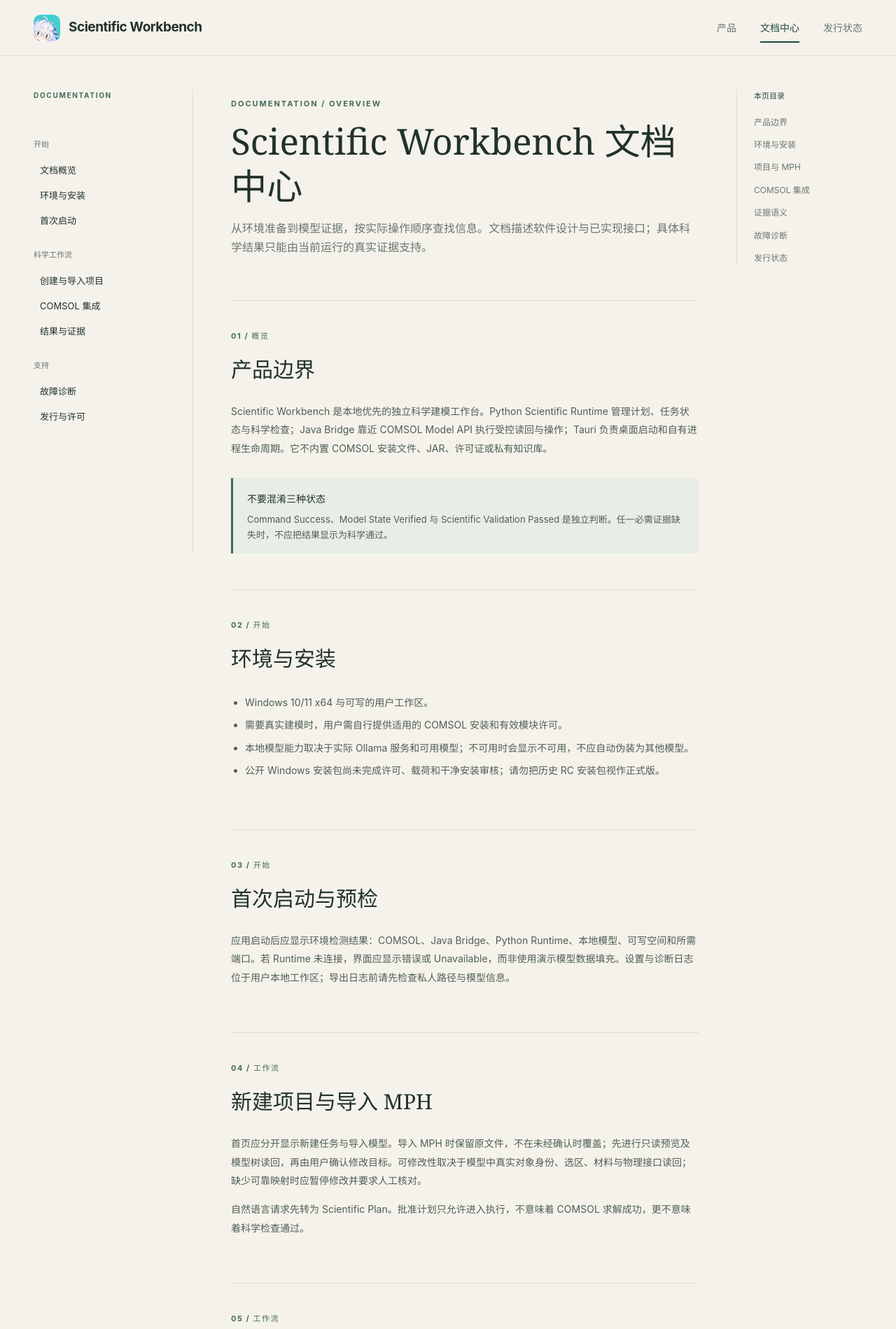
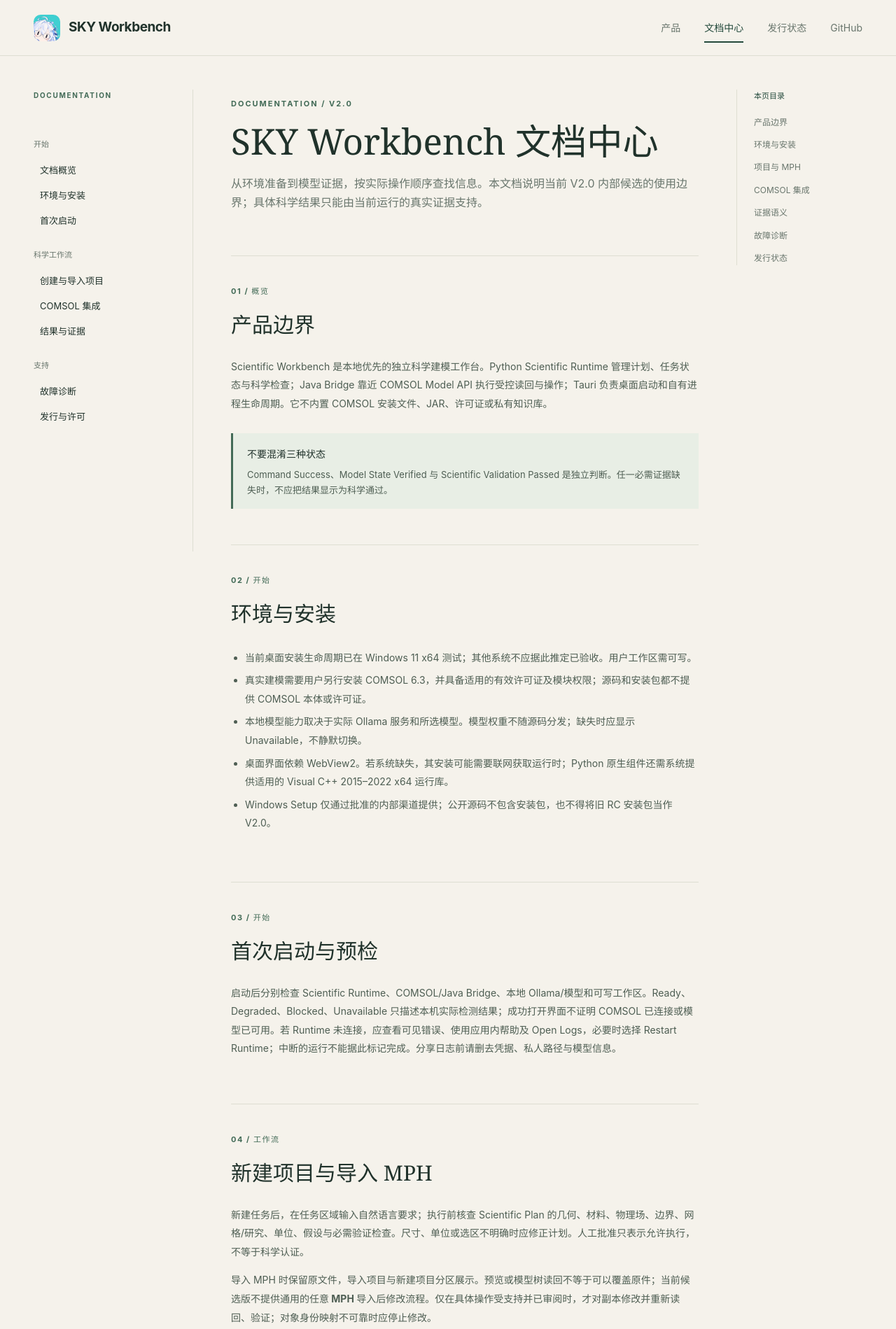
Before and after one commit to lovesky514514-cmd/scientific-workbench-beta, a plain HTML site: page docs/index.html in a window 1280 px wide. Shown: the top 1899 px of the page at 70% size. Drawn offline with Linux system fonts and the light colour scheme.

Commit message:
docs: publish SKY Workbench V2 source and support guidance

```diff
--- a/docs/index.html
+++ b/docs/index.html
@@ -4,32 +4,32 @@
   <meta charset="utf-8">
   <meta name="viewport" content="width=device-width, initial-scale=1">
   <meta name="theme-color" content="#f5f2eb">
-  <meta name="description" content="Scientific Workbench 文档：入门、COMSOL 集成、证据与诊断。">
+  <meta name="description" content="SKY Workbench V2.0 文档：入门、COMSOL 集成、证据与故障诊断。">
   <meta name="referrer" content="strict-origin-when-cross-origin">
   <meta http-equiv="Content-Security-Policy" content="default-src 'self'; img-src 'self' data:; style-src 'self'; script-src 'none'; object-src 'none'; base-uri 'none'; form-action 'none'">
-  <title>文档中心 · Scientific Workbench</title>
+  <title>文档中心 · SKY Workbench V2.0</title>
   <link rel="icon" href="../assets/brand-icon.png">
   <link rel="stylesheet" href="../assets/site.css">
 </head>
 <body class="docs-page">
   <a class="skip" href="#main">跳至正文</a>
-  <header class="site-header"><a class="brand" href="../"><img src="../assets/brand-icon.png" alt="" width="38" height="38"><span>Scientific Workbench</span></a><nav aria-label="主导航"><a href="../">产品</a><a class="active" href="./">文档中心</a><a href="#release">发行状态</a></nav></header>
+  <header class="site-header"><a class="brand" href="../"><img src="../assets/brand-icon.png" alt="" width="38" height="38"><span>SKY Workbench</span></a><nav aria-label="主导航"><a href="../">产品</a><a class="active" href="./">文档中心</a><a href="#release">发行状态</a><a href="https://github.com/lovesky514514-cmd/sky-workbench" target="_blank" rel="noopener noreferrer">GitHub</a></nav></header>
   <div class="docs-shell">
     <aside class="docs-sidebar" aria-label="文档章节"><p class="sidebar-title">DOCUMENTATION</p><nav><span>开始</span><a href="#overview">文档概览</a><a href="#requirements">环境与安装</a><a href="#first-run">首次启动</a><span>科学工作流</span><a href="#tasks">创建与导入项目</a><a href="#comsol">COMSOL 集成</a><a href="#evidence">结果与证据</a><span>支持</span><a href="#troubleshooting">故障诊断</a><a href="#release">发行与许可</a></nav></aside>
     <main class="docs-main" id="main">
-      <p class="eyebrow">DOCUMENTATION / OVERVIEW</p><h1>Scientific Workbench 文档中心</h1><p class="docs-lead">从环境准备到模型证据，按实际操作顺序查找信息。文档描述软件设计与已实现接口；具体科学结果只能由当前运行的真实证据支持。</p>
+      <p class="eyebrow">DOCUMENTATION / V2.0</p><h1>SKY Workbench 文档中心</h1><p class="docs-lead">从环境准备到模型证据，按实际操作顺序查找信息。本文档说明当前 V2.0 内部候选的使用边界；具体科学结果只能由当前运行的真实证据支持。</p>
       <section id="overview"><p class="chapter">01 / 概览</p><h2>产品边界</h2><p>Scientific Workbench 是本地优先的独立科学建模工作台。Python Scientific Runtime 管理计划、任务状态与科学检查；Java Bridge 靠近 COMSOL Model API 执行受控读回与操作；Tauri 负责桌面启动和自有进程生命周期。它不内置 COMSOL 安装文件、JAR、许可证或私有知识库。</p><div class="note"><strong>不要混淆三种状态</strong><p>Command Success、Model State Verified 与 Scientific Validation Passed 是独立判断。任一必需证据缺失时，不应把结果显示为科学通过。</p></div></section>
-      <section id="requirements"><p class="chapter">02 / 开始</p><h2>环境与安装</h2><ul><li>Windows 10/11 x64 与可写的用户工作区。</li><li>需要真实建模时，用户需自行提供适用的 COMSOL 安装和有效模块许可。</li><li>本地模型能力取决于实际 Ollama 服务和可用模型；不可用时会显示不可用，不应自动伪装为其他模型。</li><li>公开 Windows 安装包尚未完成许可、载荷和干净安装审核；请勿把历史 RC 安装包视作正式版。</li></ul></section>
-      <section id="first-run"><p class="chapter">03 / 开始</p><h2>首次启动与预检</h2><p>应用启动后应显示环境检测结果：COMSOL、Java Bridge、Python Runtime、本地模型、可写空间和所需端口。若 Runtime 未连接，界面应显示错误或 Unavailable，而非使用演示模型数据填充。设置与诊断日志位于用户本地工作区；导出日志前请先检查私人路径与模型信息。</p></section>
-      <section id="tasks"><p class="chapter">04 / 工作流</p><h2>新建项目与导入 MPH</h2><p>首页应分开显示新建任务与导入模型。导入 MPH 时保留原文件，不在未经确认时覆盖；先进行只读预览及模型树读回，再由用户确认修改目标。可修改性取决于模型中真实对象身份、选区、材料与物理接口读回；缺少可靠映射时应暂停修改并要求人工核对。</p><p>自然语言请求先转为 Scientific Plan。批准计划只允许进入执行，不意味着 COMSOL 求解成功，更不意味着科学检查通过。</p></section>
+      <section id="requirements"><p class="chapter">02 / 开始</p><h2>环境与安装</h2><ul><li>当前桌面安装生命周期已在 Windows 11 x64 测试；其他系统不应据此推定已验收。用户工作区需可写。</li><li>真实建模需要用户另行安装 COMSOL 6.3，并具备适用的有效许可证及模块权限；源码和安装包都不提供 COMSOL 本体或许可证。</li><li>本地模型能力取决于实际 Ollama 服务和所选模型。模型权重不随源码分发；缺失时应显示 Unavailable，不静默切换。</li><li>桌面界面依赖 WebView2。若系统缺失，其安装可能需要联网获取运行时；Python 原生组件还需系统提供适用的 Visual C++ 2015–2022 x64 运行库。</li><li>Windows Setup 仅通过批准的内部渠道提供；公开源码不包含安装包，也不得将旧 RC 安装包当作 V2.0。</li></ul></section>
+      <section id="first-run"><p class="chapter">03 / 开始</p><h2>首次启动与预检</h2><p>启动后分别检查 Scientific Runtime、COMSOL/Java Bridge、本地 Ollama/模型和可写工作区。Ready、Degraded、Blocked、Unavailable 只描述本机实际检测结果；成功打开界面不证明 COMSOL 已连接或模型已可用。若 Runtime 未连接，应查看可见错误、使用应用内帮助及 Open Logs，必要时选择 Restart Runtime；中断的运行不能据此标记完成。分享日志前请删去凭据、私人路径与模型信息。</p></section>
+      <section id="tasks"><p class="chapter">04 / 工作流</p><h2>新建项目与导入 MPH</h2><p>新建任务后，在任务区域输入自然语言要求；执行前核查 Scientific Plan 的几何、材料、物理场、边界、网格/研究、单位、假设与必需验证检查。尺寸、单位或选区不明确时应修正计划。人工批准只表示允许执行，不等于科学认证。</p><p>导入 MPH 时保留原文件，导入项目与新建项目分区展示。预览或模型树读回不等于可以覆盖原件；当前候选版<strong>不提供通用的任意 MPH 导入后修改流程</strong>。仅在具体操作受支持并已审阅时，才对副本修改并重新读回、验证；对象身份映射不可靠时应停止修改。</p></section>
       <section id="comsol"><p class="chapter">05 / 工作流</p><h2>COMSOL 集成与本地鉴权</h2><p>桌面端为本地 Runtime 生成独立会话令牌；Java Bridge 使用另外的高熵令牌，所有 HTTP context 都要求鉴权。只监听 127.0.0.1 并不能替代令牌。Bridge 与 COMSOL 的实际可用性必须由本机环境检测和 live readback 决定，不能从软件包内存在源码推断。</p><div class="note"><strong>许可提醒</strong><p>本项目与 COMSOL 无隶属关系。公开发行所需的 COMSOL API/应用分发边界仍待负责人和权利方确认。</p></div></section>
-      <section id="evidence"><p class="chapter">06 / 工作流</p><h2>结果、图像与证据</h2><p>结果视图可逐张查看与当前 run/attempt 绑定的图表；放大、换页和图像说明仅是展示能力。Model Card 应列出模型读回、网格/DOF、求解状态、收敛与数值检查，并与原始产物的 SHA-256 相互对应。旧任务或旧 attempt 的产物不得作为当前任务的 Verified 证据。</p><p>如果模型读回或关键诊断缺失，正确状态是 Unverifiable/Unavailable，而不是填入零值或复制历史结论。</p></section>
-      <section id="troubleshooting"><p class="chapter">07 / 支持</p><h2>故障诊断</h2><dl><dt>COMSOL 不可用</dt><dd>检查本机安装、许可、模块与 Java 环境；不要通过复制专有 JAR 到发行包来绕过检测。</dd><dt>Runtime 启动失败</dt><dd>查看应用内环境预检与日志导出，检查端口占用、写入权限和自有进程清理状态。</dd><dt>模型不可验证</dt><dd>核对当前 run/attempt、模型读回和 artifact manifest；不要仅凭 PNG 或 MPH 文件存在判断科学成功。</dd><dt>导入 MPH 报错</dt><dd>保留原件和错误日志；先只读检查兼容性，再决定是否创建新的修改副本。</dd></dl></section>
-      <section id="release"><p class="chapter">08 / 支持</p><h2>发行状态、许可与隐私</h2><p>本站是拟公开的产品与文档中心静态稿，不提供内测发放功能。旧 Cloudflare 测试服务及其 D1 数据需要由账号负责人完成停用与保全核验，本站不再连接该 API。</p><p>Windows 公开安装包暂未获发行审批。必须完成源码权属、第三方许可证、COMSOL 集成分发权限、载荷扫描及干净安装验收后，才可提供下载。产品不会随包分发私有知识库、COMSOL 二进制或用户模型。联系 <a href="mailto:swbtest001@yeah.net">swbtest001@yeah.net</a>。</p></section>
+      <section id="evidence"><p class="chapter">06 / 工作流</p><h2>执行控制、结果与证据</h2><p>运行中，“暂停”请求在经验证的安全点停止；只有确认进入 Paused 后才能 Resume。“停止”结束当前 attempt，不是可继续的暂停。新 attempt 必须产生自己的证据，不能继承旧 attempt 的认证。</p><p>结果图片、模型读回、当前 run/attempt 身份、产物哈希与 Model Card 应一起检查。Command Success、Model State Verified、Scientific Validation Passed 及证据完整性是独立检查。即使存在 PNG 或 MPH，证据缺失、失效或属于旧尝试时仍为 Unverifiable/Unavailable，不能填入假零值或复制历史结论。</p></section>
+      <section id="troubleshooting"><p class="chapter">07 / 支持</p><h2>故障诊断</h2><dl><dt>COMSOL 不可用</dt><dd>确认另行安装的 COMSOL 6.3、有效许可与模块权限，再运行环境检测。发现可执行文件不等于 Bridge 已连接或模型已读回；不要将专有 JAR 复制进发行包。</dd><dt>Java Bridge 断开</dt><dd>先确认 COMSOL 可用，再查看 Bridge 状态与诊断。仅能连接本地端口不代表通过本地鉴权，也不代表模型已验证。</dd><dt>Runtime 启动失败</dt><dd>在应用内打开 Open Logs，必要时使用 Restart Runtime，检查端口占用、写入权限和自有进程清理结果。活动运行被中断时不得标记为 Completed。</dd><dt>Ollama 或模型不可用</dt><dd>检查本地 Ollama 服务及设置中的所选模型；模型下载需明确确认，不应假定自动回退到其他模型。</dd><dt>计划需审核</dt><dd>执行前核对单位、几何、材料、边界、选区身份、假设及验证检查。审批不是科学认证。</dd><dt>暂停或停止响应延迟</dt><dd>暂停需等待安全点；停止后应等待清理结果。不要手工终止不属于本工作台的 COMSOL 或 Java 进程。</dd><dt>模型或结果不可验证</dt><dd>核对当前 session/run/attempt、证据状态与 artifact manifest。旧图像或文件存在不能认证本次运行。</dd><dt>导入 MPH 报错</dt><dd>保留原件和错误日志；先只读检查兼容性。当前版本不支持任意 MPH 的通用修改。</dd></dl><div class="note"><strong>向支持渠道提供什么？</strong><p>可提供产品与 Windows 版本、环境状态、失败阶段和最小脱敏日志。不要公开发送 API Key、Token、私人 MPH、知识库、许可证材料或完整本机路径。</p></div></section>
+      <section id="release"><p class="chapter">08 / 支持</p><h2>发行状态、许可与隐私</h2><p>SKY Workbench V2.0 源码及公开使用文档见 <a href="https://github.com/lovesky514514-cmd/sky-workbench" target="_blank" rel="noopener noreferrer">GitHub 仓库</a>。仓库中的第一方代码以 Apache-2.0 提供；历史 MIT 通知、素材许可和第三方 NOTICE 各按其原条款保留。源码公开不等于 Windows 安装包已公开发行。</p><p>Windows Setup 仅内部提供，本站不提供 EXE 下载。真实 COMSOL 执行需要用户自行安装并合法授权 COMSOL 6.3；本项目与 COMSOL AB 无隶属或官方认证关系。需要咨询内部测试请联系 <a href="mailto:swbtest001@yeah.net">swbtest001@yeah.net</a>。旧内测服务不作为本站功能。</p></section>
       <nav class="docs-next" aria-label="章节导航"><a href="#overview">返回顶部 ↑</a><a href="../">返回产品首页 →</a></nav>
     </main>
     <aside class="docs-toc" aria-label="本页目录"><p>本页目录</p><a href="#overview">产品边界</a><a href="#requirements">环境与安装</a><a href="#tasks">项目与 MPH</a><a href="#comsol">COMSOL 集成</a><a href="#evidence">证据语义</a><a href="#troubleshooting">故障诊断</a><a href="#release">发行状态</a></aside>
   </div>
-  <footer class="site-footer docs-footer"><span>Scientific Workbench · Independent third-party software</span><span>SuKoYa · <a href="mailto:swbtest001@yeah.net">swbtest001@yeah.net</a></span></footer>
+  <footer class="site-footer docs-footer"><span>SKY Workbench · Independent third-party software</span><span>SuKoYa · <a href="mailto:swbtest001@yeah.net">swbtest001@yeah.net</a></span></footer>
 </body>
 </html>
```
